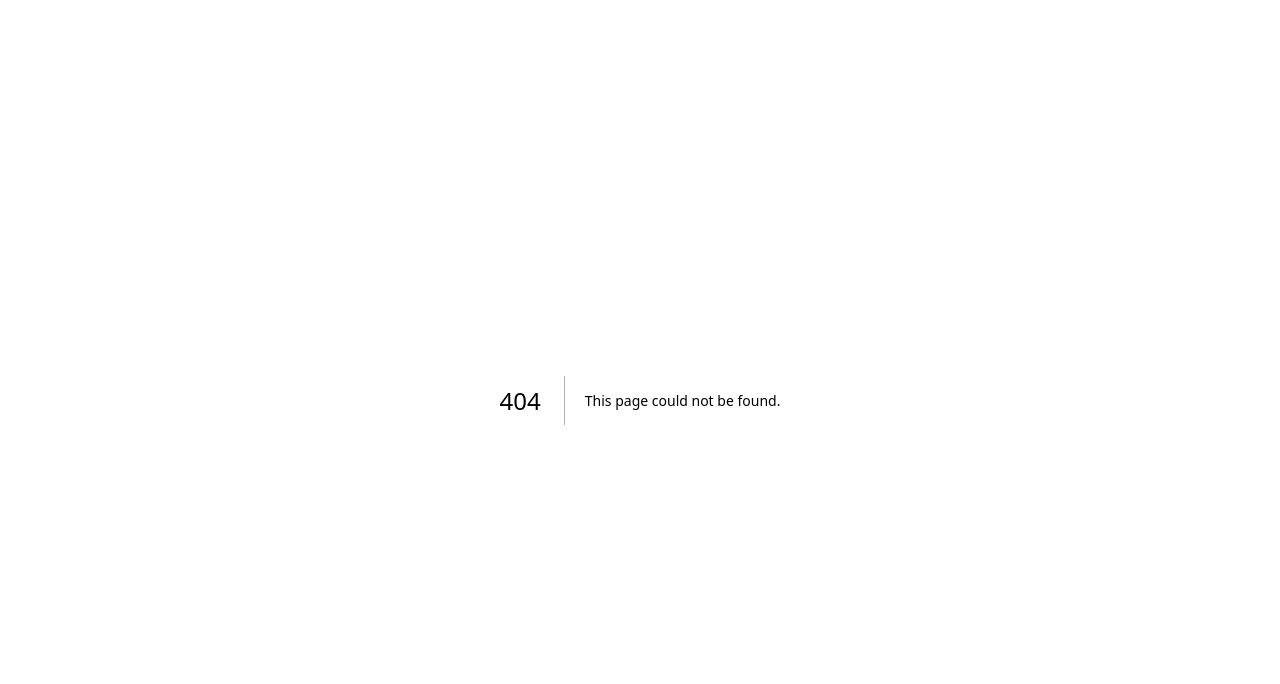
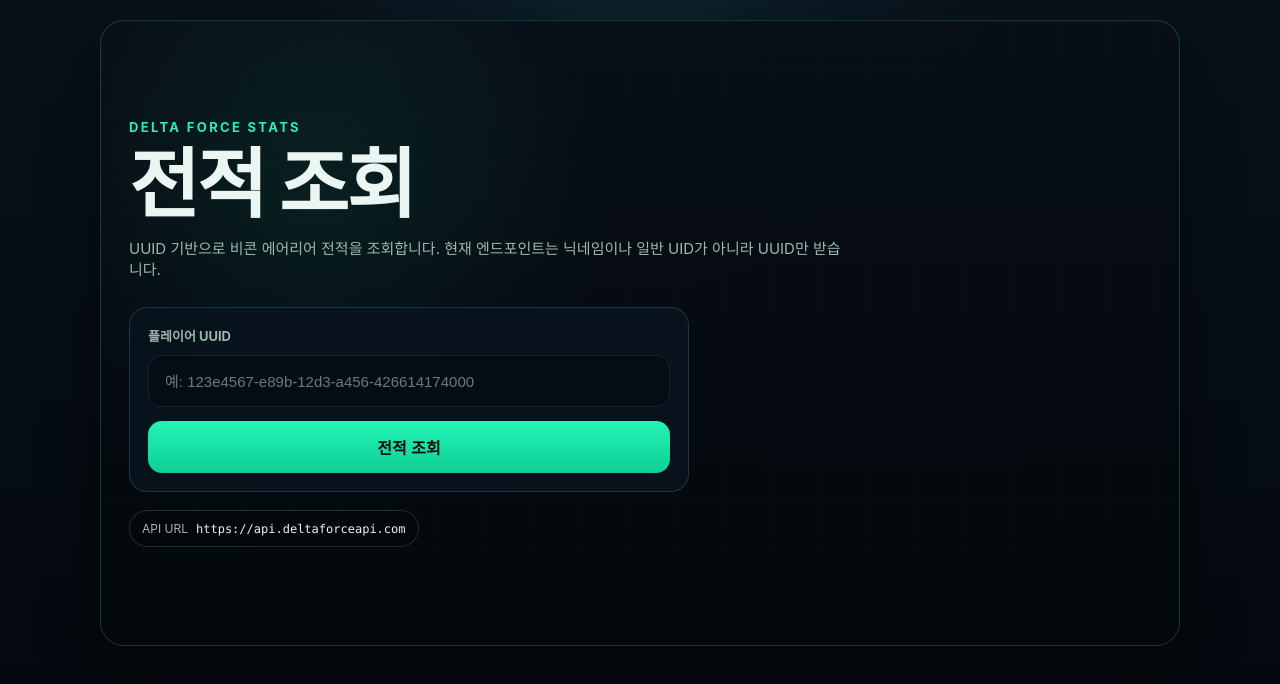
Before and after one commit to Asdas78767/Delta-force.gg, a Next.js app: page / in a window 1280 px wide. Before the commit this address had no page. Shown: the top 684 px of the page. Built offline with nearby package versions, Linux system fonts and the light colour scheme.

Commit message:
Add files via upload

```diff
--- /dev/null
+++ b/pages/_app.tsx
@@ -0,0 +1,6 @@
+import type { AppProps } from 'next/app';
+import '../styles/globals.css';
+
+export default function App({ Component, pageProps }: AppProps) {
+  return <Component {...pageProps} />;
+}
--- /dev/null
+++ b/pages/index.tsx
@@ -0,0 +1,77 @@
+import Head from 'next/head';
+import { useRouter } from 'next/router';
+import { FormEvent, useMemo, useState } from 'react';
+import { isValidUuid } from '../lib/deltaForce';
+
+export default function HomePage() {
+  const router = useRouter();
+  const [playerId, setPlayerId] = useState('');
+  const [error, setError] = useState('');
+
+  const trimmed = useMemo(() => playerId.trim(), [playerId]);
+
+  const handleSubmit = (event: FormEvent<HTMLFormElement>) => {
+    event.preventDefault();
+
+    if (!trimmed) {
+      setError('플레이어 UUID를 입력하세요.');
+      return;
+    }
+
+    if (!isValidUuid(trimmed)) {
+      setError('올바른 UUID 형식이 아닙니다. 예: 123e4567-e89b-12d3-a456-426614174000');
+      return;
+    }
+
+    setError('');
+    router.push(`/player/${encodeURIComponent(trimmed)}`);
+  };
+
+  return (
+    <>
+      <Head>
+        <title>Delta Force 전적 조회</title>
+        <meta name="viewport" content="width=device-width, initial-scale=1" />
+      </Head>
+      <main className="page-shell">
+        <section className="hero-panel">
+          <div className="hero-overlay" />
+          <div className="hero-grid" />
+          <div className="hero-content">
+            <p className="eyebrow">DELTA FORCE STATS</p>
+            <h1 className="hero-title">전적 조회</h1>
+            <p className="hero-description">
+              UUID 기반으로 비콘 에어리어 전적을 조회합니다. 현재 엔드포인트는 닉네임이나 일반 UID가 아니라
+              UUID만 받습니다.
+            </p>
+
+            <form className="search-panel" onSubmit={handleSubmit}>
+              <label className="field-label" htmlFor="playerId">
+                플레이어 UUID
+              </label>
+              <input
+                id="playerId"
+                className="field-input"
+                value={playerId}
+                onChange={(e) => setPlayerId(e.target.value)}
+                placeholder="예: 123e4567-e89b-12d3-a456-426614174000"
+                autoCapitalize="off"
+                autoCorrect="off"
+                spellCheck={false}
+              />
+              {error ? <p className="field-error">{error}</p> : null}
+              <button className="primary-button" type="submit">
+                전적 조회
+              </button>
+            </form>
+
+            <div className="info-strip">
+              <span>API URL</span>
+              <code>https://api.deltaforceapi.com</code>
+            </div>
+          </div>
+        </section>
+      </main>
+    </>
+  );
+}
```
